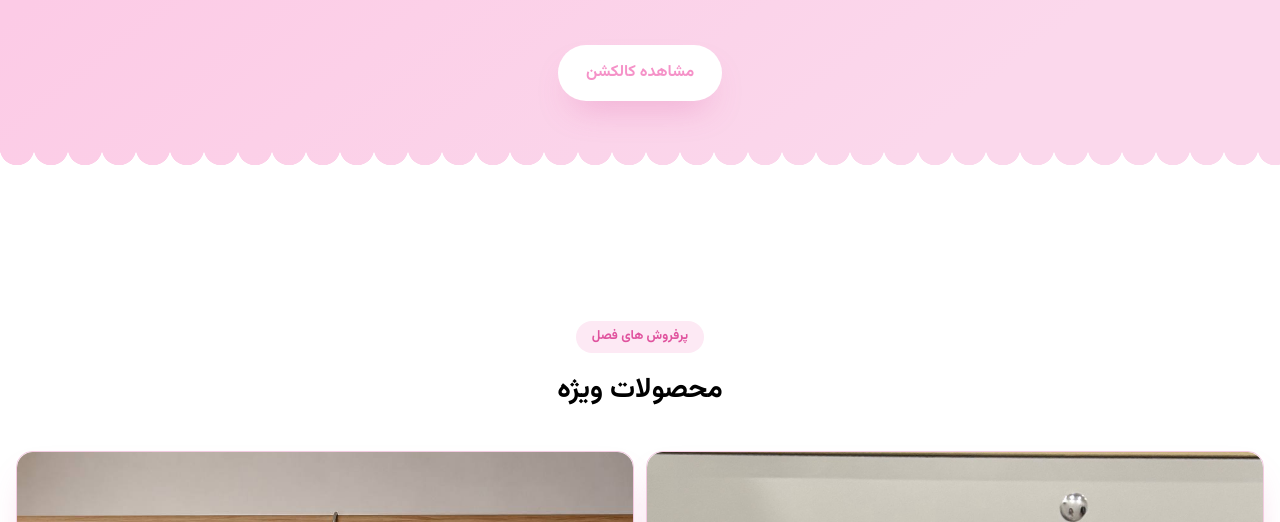
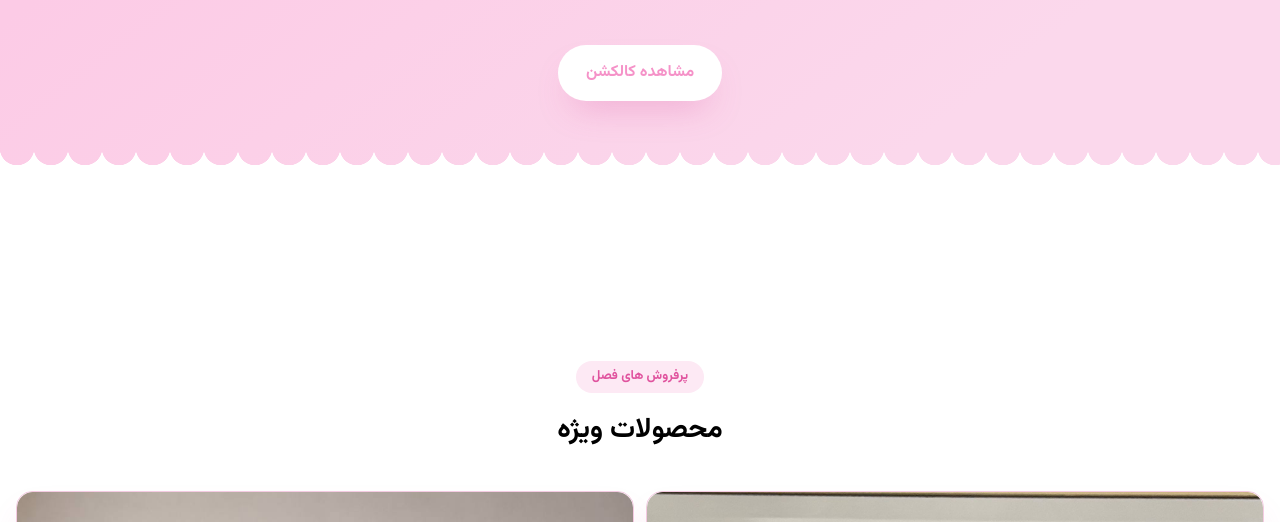
Before and after one commit to SinaKhosravi-DEV/SG.Collection, a website built with Vite: page index.html in a window 1280 px wide. Shown: the part 278-800 px from the top of the page. Built offline with nearby package versions, Linux system fonts and the light colour scheme.

Commit message:
add margin

```diff
--- a/index.html
+++ b/index.html
@@ -33,7 +33,7 @@
               bg-[length:34px_34px] bg-repeat-x">
         </div>
       </section>
-      <section class="mt-35 px-4 scroll-mt-24" id="prodcuts">
+      <section class="mt-45 px-4 scroll-mt-24" id="prodcuts">
         <p class="text-[#E0539E] bg-[#FDE9F4] mx-auto w-fit text-[13px] font-semibold px-4 py-1.5 rounded-full">پرفروش های فصل</p>
         <p class="font-bold text-[28px] mt-4 text-center">محصولات ویژه</p>
       </section>
```
